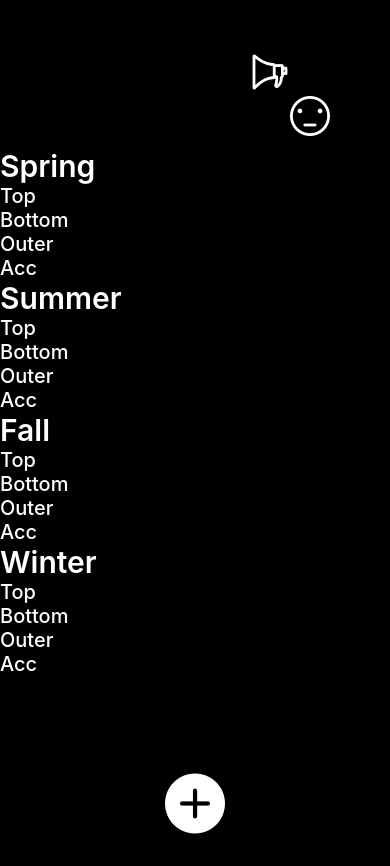
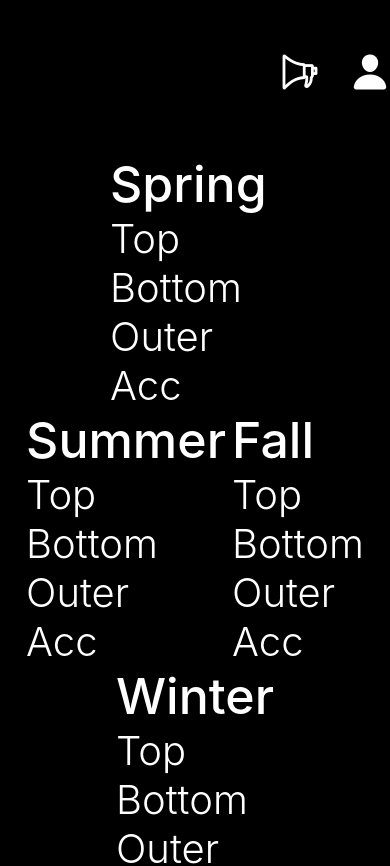
Before and after one commit to DTPrincess/CLOG, a React Native app: screen /Home in a window 390 px wide. Shown: the top 866 px of the page. Built offline with nearby package versions, Linux system fonts and the light colour scheme.

Commit message:
Home.js modify

```diff
--- a/screens/Home.js
+++ b/screens/Home.js
@@ -1,87 +1,87 @@
 import { StatusBar } from "expo-status-bar";
-import React from "react";
+import React, { useState } from "react";
 import { View, Text, TouchableOpacity, StyleSheet } from "react-native";
 import { AntDesign } from "@expo/vector-icons";
+import { Ionicons } from '@expo/vector-icons';
 
 export default function Home({ navigation }) {
+  const [clothes, setClothes] = useState(["Top", "Bottom", "Outer", "Acc"]);
   return (
     <View style={styles.container}>
       <StatusBar style="light" />
 
       <View style={styles.header}>
-        <TouchableOpacity style={styles.notification}>
+        <TouchableOpacity>
           <AntDesign name="notification" size={40} color="white" />
         </TouchableOpacity>
 
-        <TouchableOpacity style={styles.mypage}>
-          <AntDesign name="meh" size={40} color="white" />
+        <TouchableOpacity>
+        <Ionicons name="person" size={40} color="white" />
         </TouchableOpacity>
       </View>
 
       <View style={styles.body}>
+        <View style={styles.season2}>
           <Text style={styles.season}>Spring </Text>
-        <TouchableOpacity onPress={() => navigation.navigate("List")}>
-          <Text style={styles.list}>Top</Text>
+
+          {clothes.map((value, key) => (
+            <TouchableOpacity
+              onPress={() => navigation.navigate("List")}
+              style={styles.list}
+              key={key}
+            >
+              <Text style={styles.list}>{value}</Text>
             </TouchableOpacity>
-        <TouchableOpacity onPress={() => navigation.navigate("List")}>
-          <Text style={styles.list}>Bottom</Text>
-        </TouchableOpacity>
-        <TouchableOpacity onPress={() => navigation.navigate("List")}>
-          <Text style={styles.list}>Outer</Text>
-        </TouchableOpacity>
-        <TouchableOpacity onPress={() => navigation.navigate("List")}>
-          <Text style={styles.list}>Acc</Text>
-        </TouchableOpacity>
-
-        <Text style={styles.season}>Summer</Text>
-        <TouchableOpacity onPress={() => navigation.navigate("List")}>
-          <Text style={styles.list}>Top</Text>
-        </TouchableOpacity>
-        <TouchableOpacity onPress={() => navigation.navigate("List")}>
-          <Text style={styles.list}>Bottom</Text>
-        </TouchableOpacity>
-        <TouchableOpacity onPress={() => navigation.navigate("List")}>
-          <Text style={styles.list}>Outer</Text>
-        </TouchableOpacity>
-        <TouchableOpacity onPress={() => navigation.navigate("List")}>
-          <Text style={styles.list}>Acc</Text>
-        </TouchableOpacity>
-
-        <Text style={styles.season}>Fall</Text>
-        <TouchableOpacity onPress={() => navigation.navigate("List")}>
-          <Text style={styles.list}>Top</Text>
-        </TouchableOpacity>
-        <TouchableOpacity onPress={() => navigation.navigate("List")}>
-          <Text style={styles.list}>Bottom</Text>
-        </TouchableOpacity>
-        <TouchableOpacity onPress={() => navigation.navigate("List")}>
-          <Text style={styles.list}>Outer</Text>
-        </TouchableOpacity>
-        <TouchableOpacity onPress={() => navigation.navigate("List")}>
-          <Text style={styles.list}>Acc</Text>
-        </TouchableOpacity>
-
-        <Text style={styles.season}>Winter</Text>
-        <TouchableOpacity onPress={() => navigation.navigate("List")}>
-          <Text style={styles.list}>Top</Text>
-        </TouchableOpacity>
-        <TouchableOpacity onPress={() => navigation.navigate("List")}>
-          <Text style={styles.list}>Bottom</Text>
-        </TouchableOpacity>
-        <TouchableOpacity onPress={() => navigation.navigate("List")}>
-          <Text style={styles.list}>Outer</Text>
-        </TouchableOpacity>
-        <TouchableOpacity onPress={() => navigation.navigate("List")}>
-          <Text style={styles.list}>Acc</Text>
-        </TouchableOpacity>
+          ))}
         </View>
 
+        <View style={styles.season2}>
+          <Text style={styles.season}>Summer</Text>
+          {clothes.map((value, key) => (
+            <TouchableOpacity
+              onPress={() => navigation.navigate("List")}
+              style={styles.list}
+              key={key}
+            >
+              <Text style={styles.list}>{value}</Text>
+            </TouchableOpacity>
+          ))}
+        </View>
+
+        <View style={styles.season2}>
+          <Text style={styles.season}>Fall</Text>
+          {clothes.map((value, key) => (
+            <TouchableOpacity
+              onPress={() => navigation.navigate("List")}
+              style={styles.list}
+              key={key}
+            >
+              <Text style={styles.list}>{value}</Text>
+            </TouchableOpacity>
+          ))}
+        </View>
+
+        <View style={styles.season2}>
+          <Text style={styles.season}>Winter</Text>
+          {clothes.map((value, key) => (
+            <TouchableOpacity
+              onPress={() => navigation.navigate("List")}
+              style={styles.list}
+              key={key}
+            >
+              <Text style={styles.list}>{value}</Text>
+            </TouchableOpacity>
+          ))}
+        </View>
+</View>
+        <View style={styles.footer}>
           <TouchableOpacity
             style={styles.plus}
             onPress={() => navigation.navigate("List")}
           >
-        <AntDesign name="pluscircle" size={60} color="white" />
+            <AntDesign name="pluscircle" size={70} color="white" />
           </TouchableOpacity>
+        </View>
       </View>
   );
 }
@@ -94,42 +94,49 @@ const styles = StyleSheet.create({
 
   header: {
     paddingTop: 50,
+    paddingLeft:280,
     backgroundColor: "black",
-  },
-
-  notification: {
-    paddingLeft: 250,
-  },
-
-  mypage: {
-    paddingLeft: 290,
+    flexDirection: "row",
+    justifyContent:'space-between',
   },
 
   body: {
-    paddingTop: 10,
-    paddingBottom: 80,
     backgroundColor: "black",
+    alignItems: "center",
+    flexDirection: "row",
+    flexWrap: "wrap",
+    marginHorizontal: 20,
+    marginTop:60,
+    justifyContent:'space-evenly',
+  },
+
+  season2: {
+    flexDirection: "column",
+
   },
 
   season: {
-    fontSize: 30,
-    fontWeight: "600",
+    fontSize: 50,
+    fontWeight: "500",
     float: "left",
     color: "white",
   },
 
   list: {
-    fontSize: 20,
-    fontWeight: "500",
+    fontSize: 40,
+    fontWeight: "350",
     color: "white",
   },
 
+  footer: {
+    marginTop:90,
+    paddingLeft:150,
+    backgroundColor: "black",
+
+  },
+
   plus: {
-    backgroundcolor: "white",
     borderRadius: 60,
-    paddingHorizontal: 15,
-    paddingVertical: 15,
-    marginBottom: 40,
-    alignItems: "center",
+    justifyContent:'center',
   },
 });
```
Lines whose indentation alone changed are shown as unchanged.
